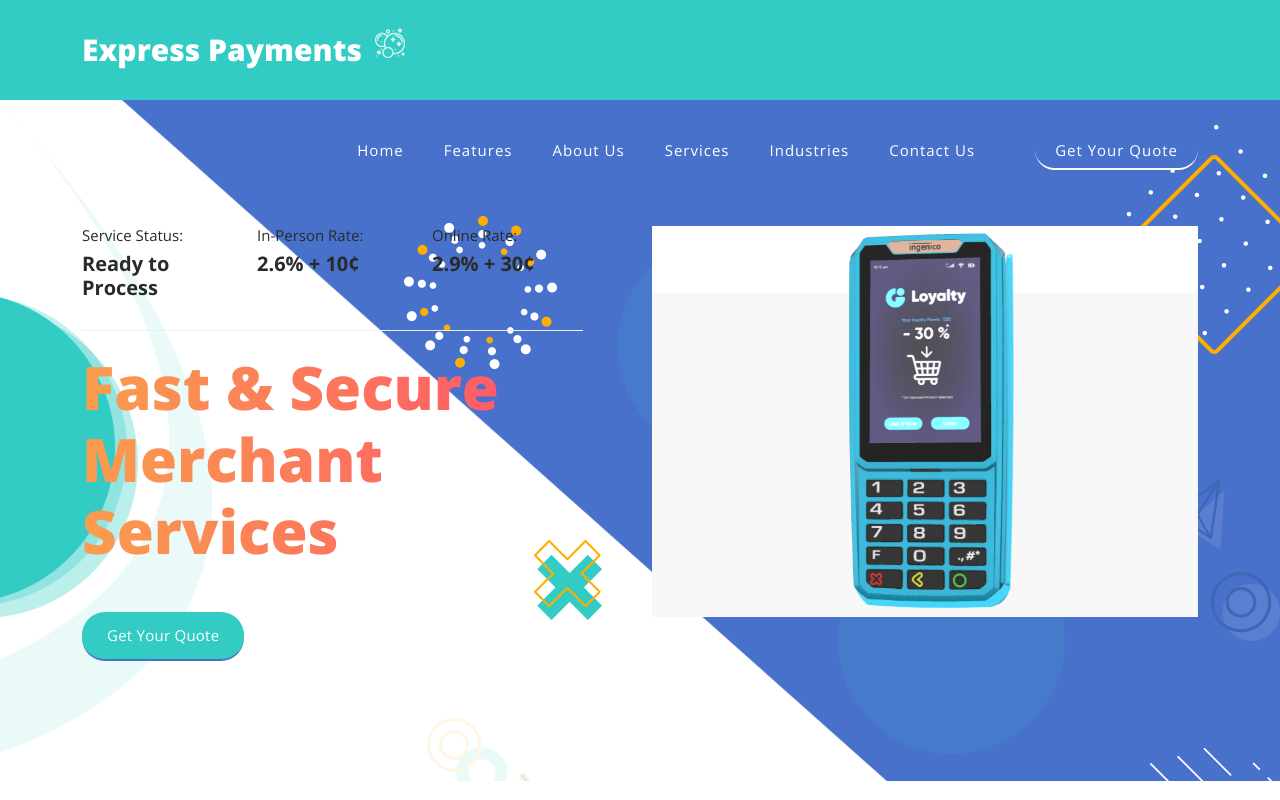
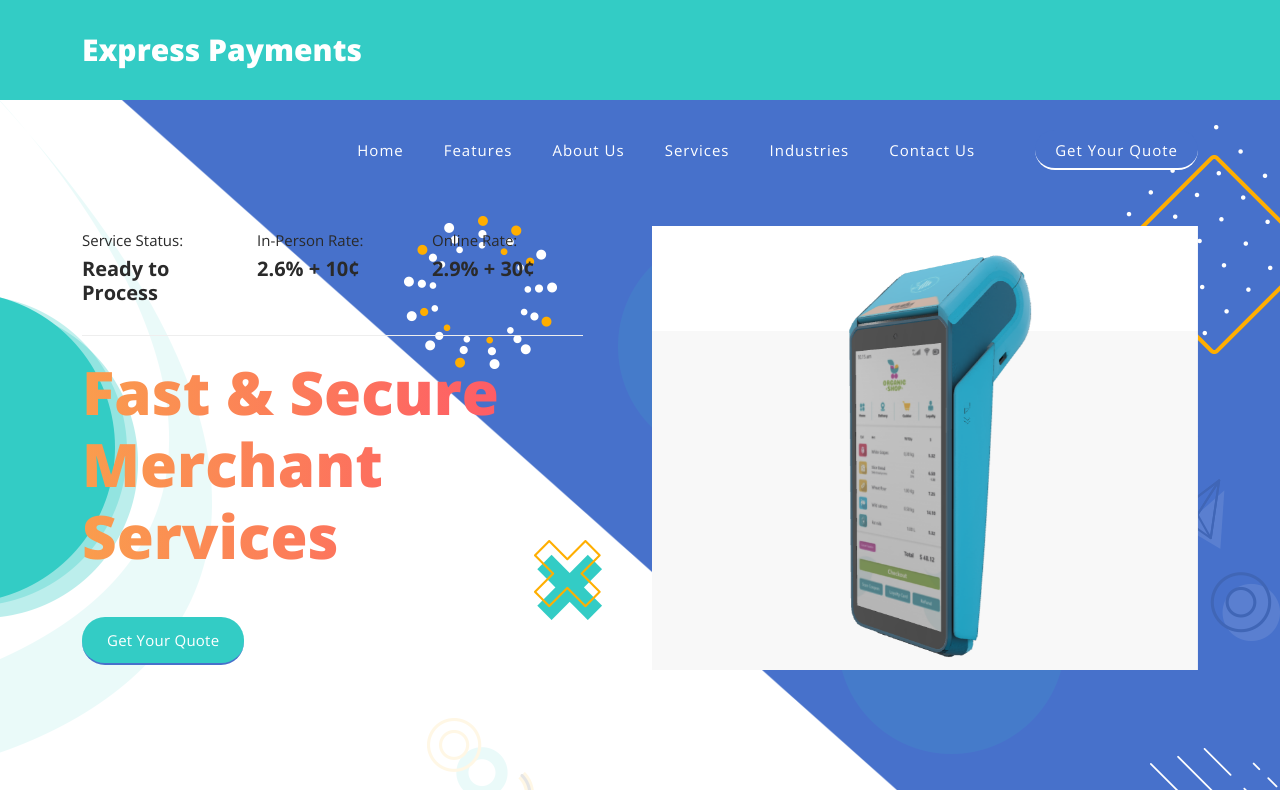
Before and after one commit to dadishimwe/express, a plain HTML site: page index.html in a window 1280 px wide. Shown: the top 800 px of the page. Drawn offline with nearby package versions, Linux system fonts and the light colour scheme.

Commit message:
Update index.html

```diff
--- a/index.html
+++ b/index.html
@@ -46,7 +46,7 @@
           <nav class="main-nav">
             <!-- ***** Logo Start ***** -->
             <a href="index.html" class="logo">
-              <h4>Express Payments <img src="assets/images/logo-icon.png" alt=""></h4>
+              <h4>Express Payments <!--<img src="assets/images/logo-icon.png" alt="">--></h4>
             </a>
             <!-- ***** Logo End ***** -->
             <!-- ***** Menu Start ***** -->
@@ -109,7 +109,7 @@
             </div>
             <div class="col-lg-6">
               <div class="right-image wow fadeInRight" data-wow-duration="1s" data-wow-delay="0.5s">
-                <img src="assets/images/banner-right-image1.png" alt="">
+                <img src="assets/images/banner-right-image11.png" alt="">
               </div>
             </div>
           </div>
@@ -582,7 +582,7 @@
                       <div class="icon">
                         <img src="assets/images/contact-icon-01.png" alt="email icon">
                       </div>
-                      <a href="#">shariff@expresspaymentsinc.com</a>
+                      <a href="#">sharif@expresspaymentsinc.com</a>
                     </li>
                     <li>
                       <div class="icon">
```
